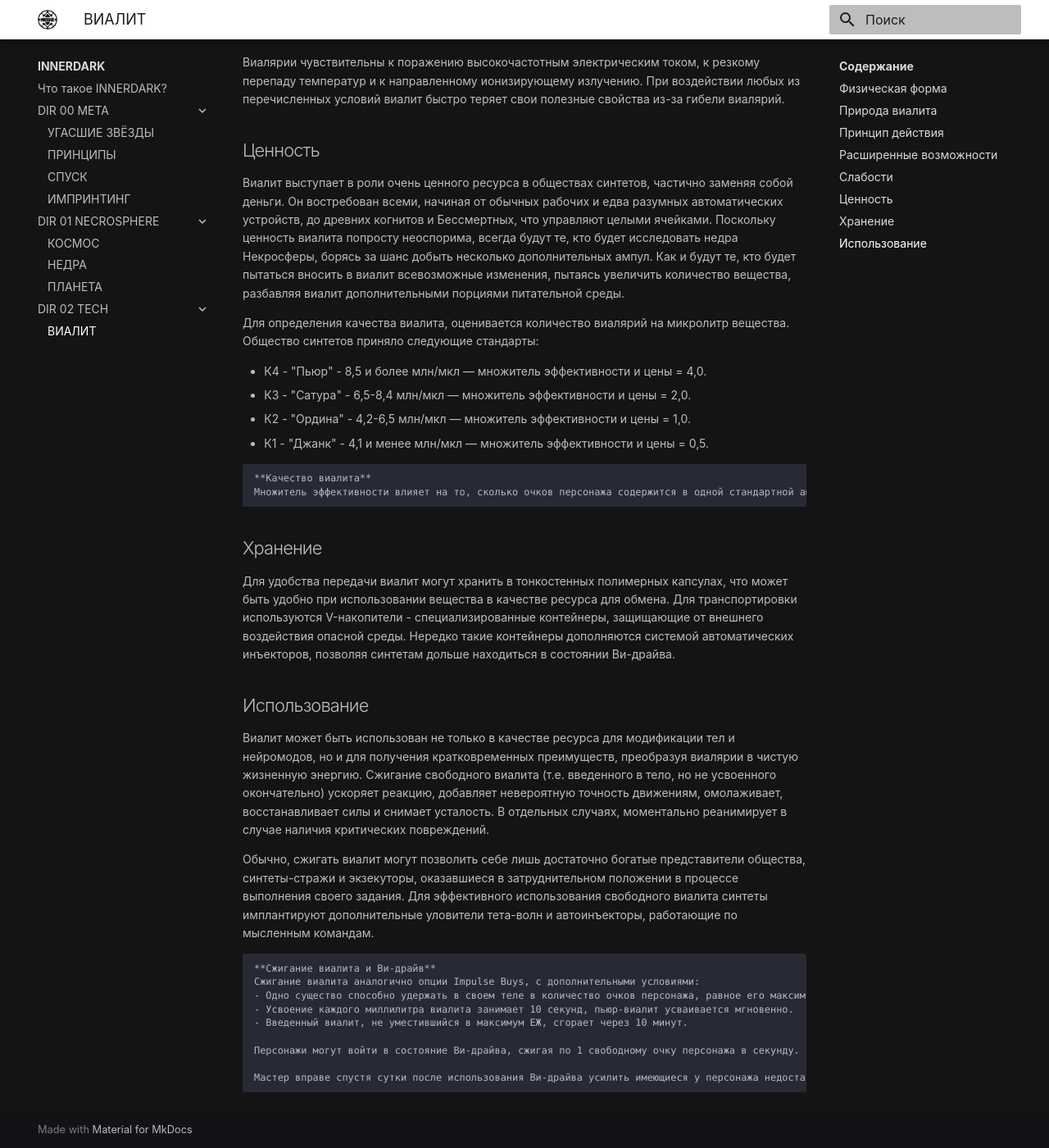
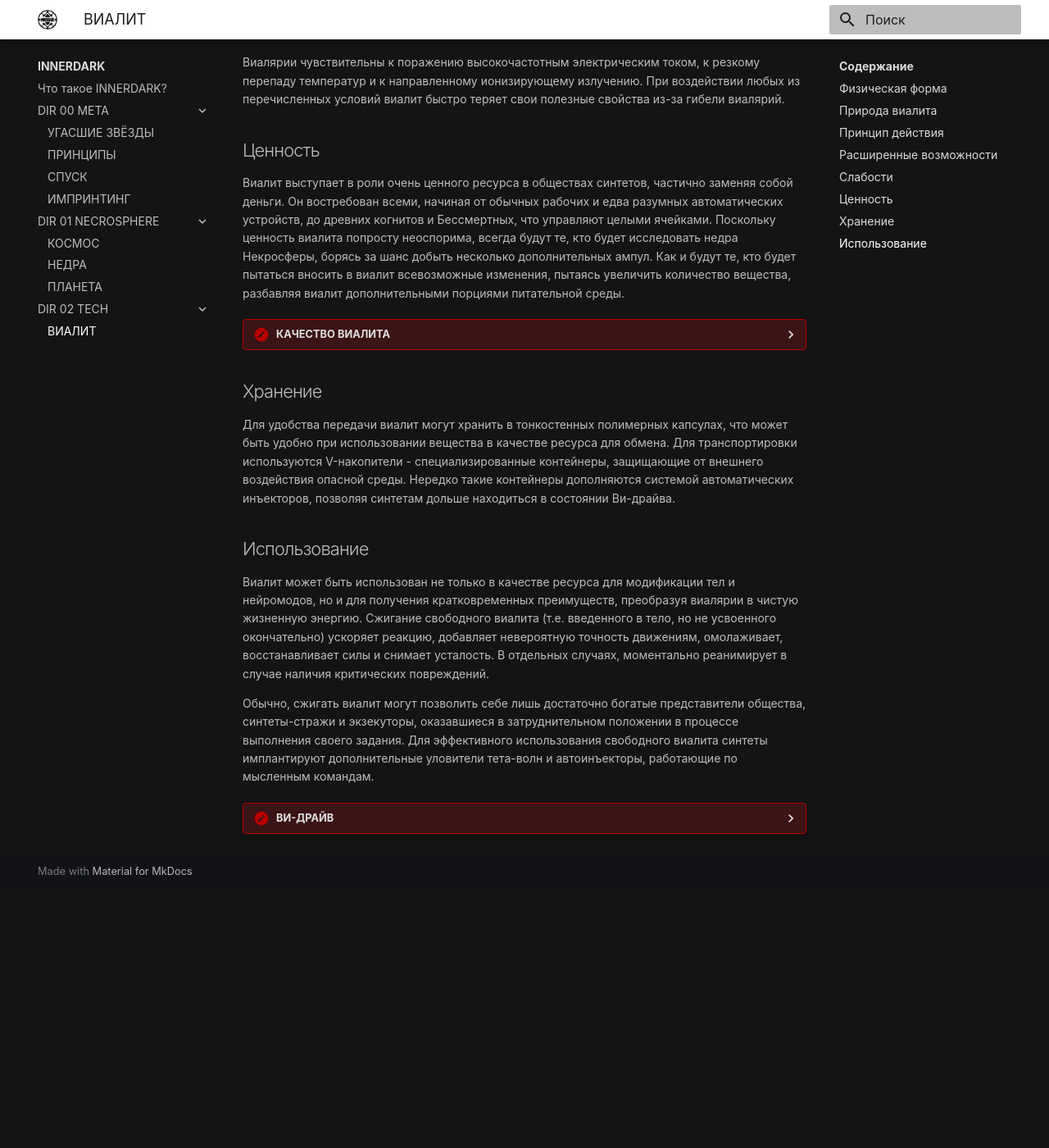
Before and after one commit to genriber/innerdark, an MkDocs documentation site: the page built from docs/DIR_02_TECH/f_02_002_vialite.md, in a window 1280 px wide and 1400 px high, scrolled down 1161 px. Shown: the whole window at 82% size. Built offline with MkDocs 1.6.1 and Material for MkDocs 9.7.7, drawn with Linux system fonts in a browser that asks for light colours; some web fonts are replaced; after the commit the page ends 2247 px from its top, so only the background shows below that.

Commit message:
added some lore changes

````diff
--- a/docs/DIR_02_TECH/f_02_002_vialite.md
+++ b/docs/DIR_02_TECH/f_02_002_vialite.md
@@ -14,17 +14,19 @@
 ## Ценность
 Виалит выступает в роли очень ценного ресурса в обществах синтетов, частично заменяя собой деньги. Он востребован всеми, начиная от обычных рабочих и едва разумных автоматических устройств, до древних когнитов и Бессмертных, что управляют целыми ячейками. Поскольку ценность виалита попросту неоспорима, всегда будут те, кто будет исследовать недра Некросферы, борясь за шанс добыть несколько дополнительных ампул. Как и будут те, кто будет пытаться вносить в виалит всевозможные изменения, пытаясь увеличить количество вещества, разбавляя виалит дополнительными порциями питательной среды.
 
-Для определения качества виалита, оценивается количество виалярий на микролитр вещества. Общество синтетов приняло следующие стандарты:
+<details>
+<summary>КАЧЕСТВО ВИАЛИТА</summary>
 
-- К4 - "Пьюр" - 8,5 и более млн/мкл — множитель эффективности и цены = 4,0.
-- К3 - "Сатура" - 6,5-8,4 млн/мкл — множитель эффективности и цены = 2,0.
-- К2 - "Ордина" - 4,2-6,5 млн/мкл — множитель эффективности и цены = 1,0.
-- К1 - "Джанк" - 4,1 и менее млн/мкл — множитель эффективности и цены = 0,5.
+Для определения качества виалита, оценивается количество виалярий на микролитр вещества. Общество синтетов приняло следующие стандарты:</br></br>
+- К4 - "Пьюр" - 8,5 и более млн/мкл — множитель эффективности и цены = 4,0.</br>
+- К3 - "Сатура" - 6,5-8,4 млн/мкл — множитель эффективности и цены = 2,0.</br>
+- К2 - "Ордина" - 4,2-6,5 млн/мкл — множитель эффективности и цены = 1,0.</br>
+- К1 - "Джанк" - 4,1 и менее млн/мкл — множитель эффективности и цены = 0,5.</br>
+</br>
+Множитель эффективности влияет на то, сколько очков персонажа содержится в одной стандартной ампуле виалита и какова будет её стоимость в деньгах.</br>
+В одной ампуле на 10 мл пьюра будет 4 очка персонажа или 12000 единиц мицеллита, а такая же ампула джанка будет содержать 0,5 очка или 1500 единиц мицеллита.</br>
 
-```
-**Качество виалита**
-Множитель эффективности влияет на то, сколько очков персонажа содержится в одной стандартной ампуле виалита и какова будет её стоимость в деньгах. В одной ампуле на 10 мл Пьюра будет 4 очка персонажа или 12000 единиц мицеллита, а такая же ампула Джанка будет содержать 0,5 очка или 1500 единиц мицеллита.
-```
+</details>
 ## Хранение
 Для удобства передачи виалит могут хранить в тонкостенных полимерных капсулах, что может быть удобно при использовании вещества в качестве ресурса для обмена. Для транспортировки используются V-накопители - специализированные контейнеры, защищающие от внешнего воздействия опасной среды. Нередко такие контейнеры дополняются системой автоматических инъекторов, позволяя синтетам дольше находиться в состоянии Ви-драйва.
 ## Использование
@@ -32,14 +34,14 @@
 
 Обычно, сжигать виалит могут позволить себе лишь достаточно богатые представители общества, синтеты-стражи и экзекуторы, оказавшиеся в затруднительном положении в процессе выполнения своего задания. Для эффективного использования свободного виалита синтеты имплантируют дополнительные уловители тета-волн и автоинъекторы, работающие по мысленным командам.
 
-```
-**Сжигание виалита и Ви-драйв**
-Сжигание виалита аналогично опции Impulse Buys, с дополнительными условиями:
-- Одно существо способно удержать в своем теле в количество очков персонажа, равное его максимуму ЕЖ.
-- Усвоение каждого миллилитра виалита занимает 10 секунд, пьюр-виалит усваивается мгновенно.
-- Введенный виалит, не уместившийся в максимум ЕЖ, сгорает через 10 минут.
-
-Персонажи могут войти в состояние Ви-драйва, сжигая по 1 свободному очку персонажа в секунду. Во время действия Ви-драйва они могут пользоваться всеми преимуществами Impulse Buys, независимо от количества имеющихся очков персонажа в наличии. Очки за использование Impulse Buys вычитаются лишь по завершению Ви-драйва или при обнулении запаса свободных очков.
-
-Мастер вправе спустя сутки после использования Ви-драйва усилить имеющиеся у персонажа недостатки или добавить новые, компенсируя потраченные очки.
-```
+<details>
+<summary>ВИ-ДРАЙВ</summary>
+Сжигание виалита аналогично опции Impulse Buys, с дополнительными условиями:</br></br>
+- Одно существо способно удержать в своем теле в количество очков персонажа, равное его максимуму ЕЖ.</br>
+- Усвоение каждого миллилитра виалита занимает 10 секунд, пьюр-виалит усваивается мгновенно.</br>
+- Введенный виалит, не уместившийся в максимум ЕЖ, сгорает через 10 минут.</br>
+</br>
+Персонажи могут войти в состояние Ви-драйва, сжигая по 1 свободному очку персонажа в секунду. Во время действия Ви-драйва они могут пользоваться всеми преимуществами Impulse Buys, независимо от количества имеющихся очков персонажа в наличии. Очки за использование Impulse Buys вычитаются лишь по завершению Ви-драйва или при обнулении запаса свободных очков.</br>
+</br>
+Мастер вправе спустя сутки после использования Ви-драйва усилить имеющиеся у персонажа недостатки или добавить новые, компенсируя потраченные очки.</br>
+</details>
--- a/docs/stylesheets/extra.css
+++ b/docs/stylesheets/extra.css
@@ -48,4 +48,42 @@
       color: #bb0000;
       word-break: break-word
   }
+  .md-typeset .admonition,.md-typeset details {
+    background-color: #6d000734;
+    border: .075rem solid #bb0000;
+    border-radius: .2rem;
+    box-shadow: var(--md-shadow-z1);
+    color: #e0e0e0;
+    display: flow-root;
+    font-size: .64rem;
+    margin: 1.5625em 0;
+    padding: 0 .6rem;
+    page-break-inside: avoid;
+    transition: box-shadow 125ms
 }
+  .md-typeset .admonition-title:before,.md-typeset summary:before {
+    background-color: #bb0000;
+    content: "";
+    height: 1rem;
+    -webkit-mask-image: var(--md-admonition-icon--note);
+    mask-image: var(--md-admonition-icon--note);
+    -webkit-mask-position: center;
+    mask-position: center;
+    -webkit-mask-repeat: no-repeat;
+    mask-repeat: no-repeat;
+    -webkit-mask-size: contain;
+    mask-size: contain;
+    position: absolute;
+    top: .625em;
+    width: 1rem
+}
+  .md-typeset .admonition-title,.md-typeset summary {
+    background-color: #ff44441a;
+    border: none;
+    font-weight: 700;
+    margin: 0 -.6rem;
+    padding-bottom: .4rem;
+    /* padding-top:.4rem; */
+    /* position:relative; */
+  }
+}
````
Lines whose indentation alone changed are shown as unchanged.
